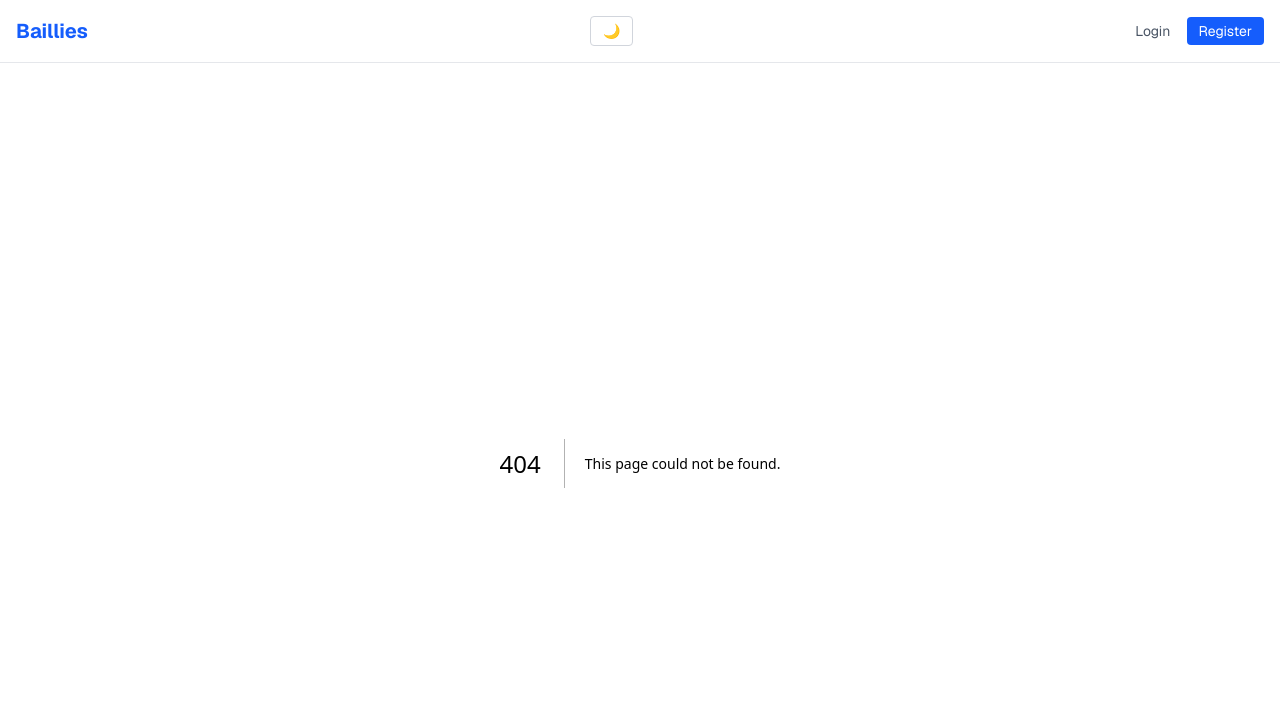
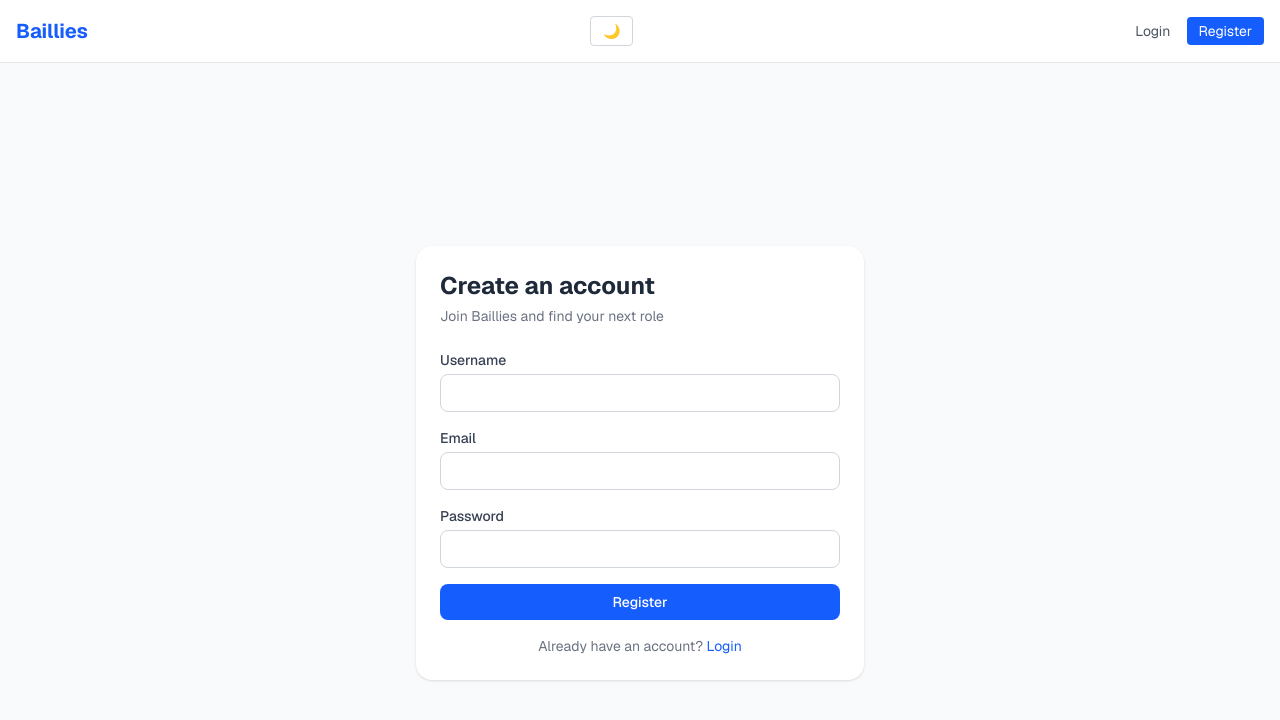
Before and after one commit to DaphneDana/baillies, a Next.js app in the folder frontend/: page /register in a window 1280 px wide. Before the commit this address had no page. Shown: the top 720 px of the page. Built offline with nearby package versions, Linux system fonts and the light colour scheme.

Commit message:
added the register page

```diff
--- /dev/null
+++ b/frontend/app/register/page.tsx
@@ -0,0 +1,125 @@
+'use client'
+
+import { useState } from 'react'
+import Link from 'next/link'
+import { useRouter } from 'next/navigation'
+import api from '@/lib/api'
+import useAuthStore from '@/store/authStore'
+
+export default function RegisterPage() {
+    const [form, setForm] = useState({ username: '', email: '', password: '' })
+    const [error, setError] = useState('')
+    const [loading, setLoading] = useState(false)
+    const { setAuth } = useAuthStore()
+    const router = useRouter()
+
+    const handleChange = (e: React.ChangeEvent<HTMLInputElement>) => {
+        setForm({ ...form, [e.target.name]: e.target.value })
+    }
+
+    const handleSubmit = async (e: React.FormEvent) => {
+        e.preventDefault()
+        setLoading(true)
+        setError('')
+
+        try {
+            await api.post('/auth/register/', form)
+
+            const tokenRes = await api.post('/auth/login/', {
+                username: form.username,
+                password: form.password,
+            })
+            const token = tokenRes.data.token
+
+            const userRes = await api.get('/auth/me/', {
+                headers: { Authorization: `Token ${token}` }
+            })
+
+            setAuth(userRes.data, token)
+            router.push('/jobs')
+        } catch (err: unknown) {
+            const error = err as { response?: { data?: Record<string, string[]> } }
+            const data = error.response?.data
+            if (data) {
+                const firstError = Object.values(data)[0]
+                setError(Array.isArray(firstError) ? firstError[0] : 'Registration failed')
+            } else {
+                setError('Registration failed. Please try again.')
+            }
+        } finally {
+            setLoading(false)
+        }
+    }
+
+    return (
+        <main className="min-h-screen flex items-center justify-center px-4 bg-gray-50 dark:bg-gray-950">
+            <div className="w-full max-w-md bg-white dark:bg-gray-900 rounded-2xl shadow p-6">
+                <h1 className="text-2xl font-bold text-gray-800 dark:text-white mb-1">Create an account</h1>
+                <p className="text-sm text-gray-500 dark:text-gray-400 mb-6">Join Baillies and find your next role</p>
+
+                {error && (
+                    <div className="mb-4 text-sm text-red-600 bg-red-50 dark:bg-red-900/20 px-4 py-2 rounded">
+                        {error}
+                    </div>
+                )}
+
+                <form onSubmit={handleSubmit} className="flex flex-col gap-4">
+                    <div>
+                        <label className="block text-sm font-medium text-gray-700 dark:text-gray-300 mb-1">
+                            Username
+                        </label>
+                        <input
+                            type="text"
+                            name="username"
+                            value={form.username}
+                            onChange={handleChange}
+                            required
+                            className="w-full px-4 py-2 border border-gray-300 dark:border-gray-600 rounded-lg bg-white dark:bg-gray-800 text-gray-900 dark:text-white text-sm focus:outline-none focus:ring-2 focus:ring-blue-500"
+                        />
+                    </div>
+
+                    <div>
+                        <label className="block text-sm font-medium text-gray-700 dark:text-gray-300 mb-1">
+                            Email
+                        </label>
+                        <input
+                            type="email"
+                            name="email"
+                            value={form.email}
+                            onChange={handleChange}
+                            required
+                            className="w-full px-4 py-2 border border-gray-300 dark:border-gray-600 rounded-lg bg-white dark:bg-gray-800 text-gray-900 dark:text-white text-sm focus:outline-none focus:ring-2 focus:ring-blue-500"
+                        />
+                    </div>
+
+                    <div>
+                        <label className="block text-sm font-medium text-gray-700 dark:text-gray-300 mb-1">
+                            Password
+                        </label>
+                        <input
+                            type="password"
+                            name="password"
+                            value={form.password}
+                            onChange={handleChange}
+                            required
+                            className="w-full px-4 py-2 border border-gray-300 dark:border-gray-600 rounded-lg bg-white dark:bg-gray-800 text-gray-900 dark:text-white text-sm focus:outline-none focus:ring-2 focus:ring-blue-500"
+                        />
+                    </div>
+
+                    <button
+                        type="submit"
+                        disabled={loading}
+                        className="w-full bg-blue-600 text-white py-2 rounded-lg text-sm font-medium hover:bg-blue-700 disabled:opacity-50"
+                    >
+                        {loading ? 'Creating account...' : 'Register'}
+                    </button>
+                </form>
+
+                <p className="mt-4 text-center text-sm text-gray-500 dark:text-gray-400">
+                    Already have an account?{' '}
+                    <Link href="/login" className="text-blue-600 hover:underline">Login</Link>
+                </p>
+            </div>
+        </main>
+    )
+}
```
